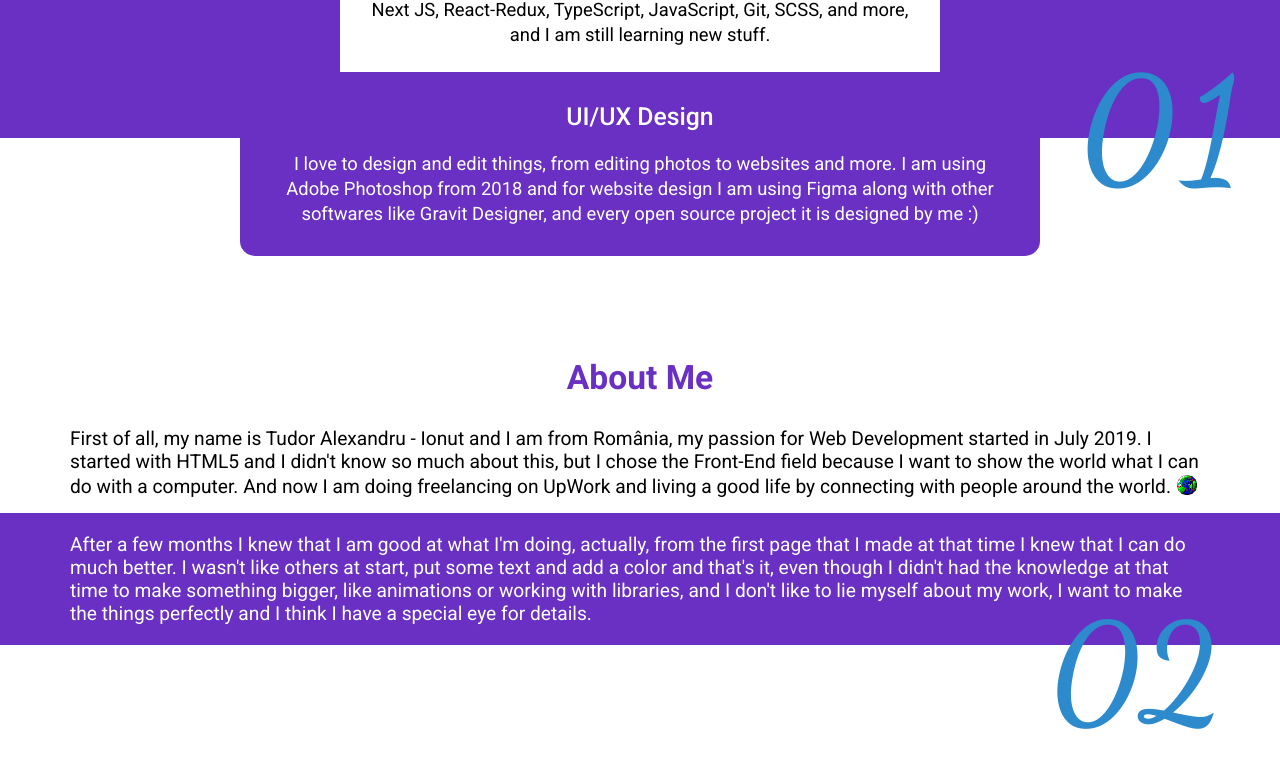
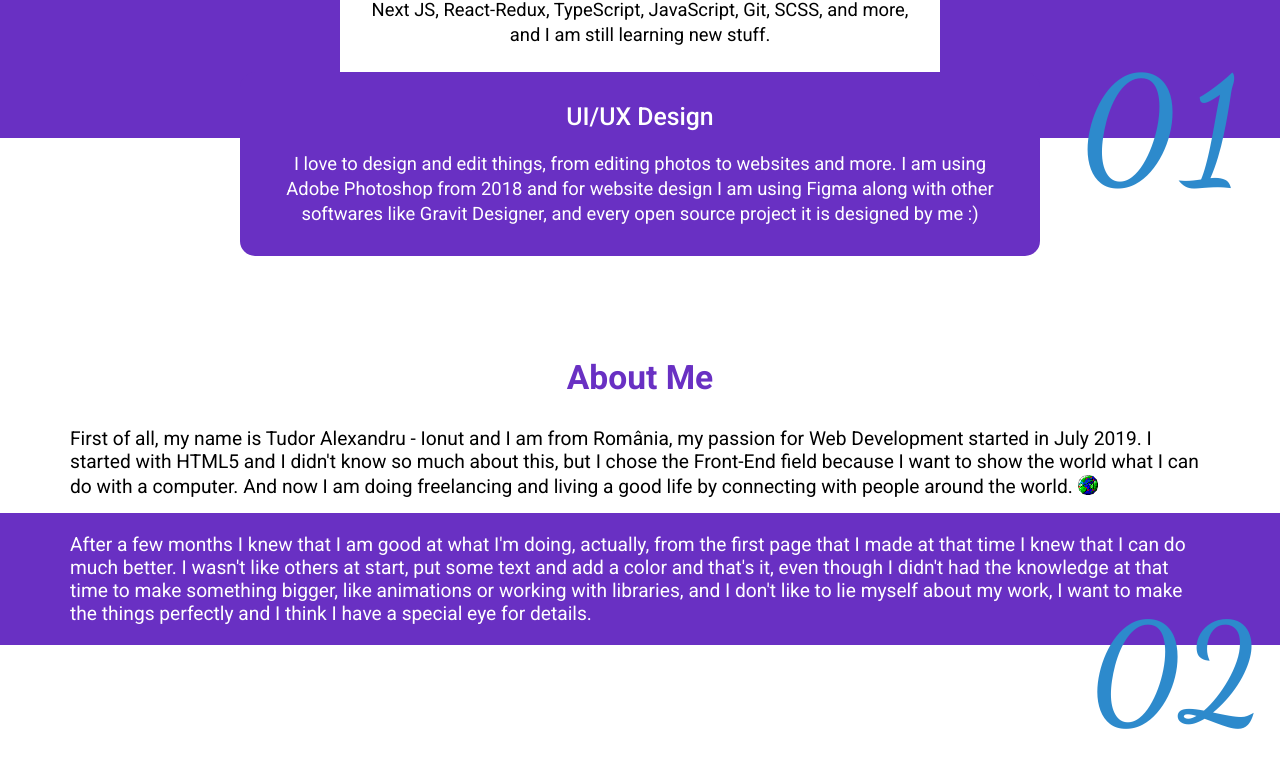
Before and after one commit to tudorale/portfolio-nextjs, a Next.js app: page / in a window 1280 px wide. Shown: the part 1991-2770 px from the top of the page. Before the commit the page ends 2746 px from the top, so only its background shows below. Built offline with nearby package versions, Linux system fonts and the light colour scheme.

Commit message:
fixing UI bugs & initiating hire me section

```diff
--- a/components/About/About.js
+++ b/components/About/About.js
@@ -4,19 +4,27 @@ import World from "../../public/world.png";
 function About() {
     return (
         <div className={styles.about}>
+
             <h1 className={styles.header}>About Me</h1>
-            <p className={styles.sectionOne}>First of all, my name is Tudor Alexandru - Ionut and I am from România, my passion for Web Development started in July 2019. I started with HTML5 and I didn&apos;t know so much about this, but I chose the Front-End field because I want to show the world what I can do with a computer.
-            And now I am doing freelancing on UpWork and living a good life by connecting with people around the world.
-                <span className={styles.additionalWrapper}>
-                    <Image width="20" height="20" className={styles.imageWorld} alt="world" src={World}/>
-                </span>
-            </p>
+            <div className={styles.sectionOne}>
+
+                First of all, my name is Tudor Alexandru - Ionut and I am from România, my passion for Web Development started in July 2019. I started with HTML5 and I didn&apos;t know so much about this, but I chose the Front-End field because I want to show the world what I can do with a computer.
+                And now I am doing freelancing and living a good life by connecting with people around the world.
+
+                <div className={styles.imageWrapper}>
+                    <Image width="20" height="20" alt="world" src={World}/>
+                </div>
+            </div>
+
             <div className={styles.aboutBanner}>
                 <div className={styles.wrapper}>
-                    <p>After a few months I knew that I am good at what I&apos;m doing, actually, from the first page that I made at that time I knew that I can do much better. I wasn&apos;t like others at start, put some text and add a color and that&apos;s it, even though I didn&apos;t had the knowledge at that time to make something bigger, like animations or working with libraries, and I don&apos;t like to lie myself about my work, I want to make the things perfectly and I think I have a special eye for details.</p>
-                    <h1 className={styles.number}>02</h1>
+                    <div className={styles.additionalWrapper}>
+                        <p>After a few months I knew that I am good at what I&apos;m doing, actually, from the first page that I made at that time I knew that I can do much better. I wasn&apos;t like others at start, put some text and add a color and that&apos;s it, even though I didn&apos;t had the knowledge at that time to make something bigger, like animations or working with libraries, and I don&apos;t like to lie myself about my work, I want to make the things perfectly and I think I have a special eye for details.</p>
+                        <h1 className={styles.number}>02</h1>
+                    </div>
                 </div>
             </div>
+
         </div>
     )
 }
--- a/components/About/About.module.css
+++ b/components/About/About.module.css
@@ -17,6 +17,13 @@
     font-size: 1.2rem;
 }
 
+.about .sectionOne .imageWrapper{
+    display: inline;
+    position: relative;
+    left: 5px;
+    top: 2px;
+}
+
 
 .aboutBanner{
     width: 100%;
@@ -33,18 +40,16 @@
     color: white;
 }
 
-.about .sectionOne .additionalWrapper{
-    display: inline;
+
+.about .aboutBanner .wrapper .additionalWrapper{
+    width: 100%;
     position: relative;
-    top: 2px;
-    left: 6px;
 }
 
-
-.number{
+.about .aboutBanner .wrapper .additionalWrapper .number{
     position: absolute;
-    right: 60px;
-    bottom: -110px;
+    right: -50px;
+    bottom: -130px;
     font-size: 8.5rem;
     font-family: "Dancing Script";
     color: var(--secondary-color);
--- /dev/null
+++ b/components/Hire/Hire.js
@@ -0,0 +1,18 @@
+import styles from "./Hire.module.css";
+
+function Hire() {
+    return (
+        <div className={styles.hire}>
+           <h1 className={styles.header}>Hire Me</h1>
+           <div className={styles.banner}>
+                <div className={styles.content}>
+                    <p>Do you have an idea that will make you a millionare but you need a website? Or you have a company that needs another man in the team? <b>I&apos;m here!</b></p>
+
+                    <form></form>
+               </div>
+           </div>
+        </div>
+    )
+}
+
+export default Hire
--- /dev/null
+++ b/components/Hire/Hire.module.css
@@ -0,0 +1,30 @@
+.hire{
+    position: relative;
+    top: 600px;
+    text-align: center;
+}
+
+.header{
+    color: var(--main-color);
+    font-size: 2.1rem;
+    margin-bottom: 30px;
+}
+
+.hire .banner{
+    width: 100%;
+    height: auto;
+    padding: 20px;
+    background: var(--main-color);
+
+}
+
+.hire .banner .content{
+    position: relative;
+    background: white;
+    color: black;
+    width: 1140px;
+    height: auto;
+    padding: 20px;
+    margin: 0 auto;
+    border-radius: 20px;
+}
--- a/components/Projects/Work.module.css
+++ b/components/Projects/Work.module.css
@@ -93,7 +93,7 @@
     text-decoration: underline;
 }
 
-.number{
+.work .secondCategory .number{
     position: absolute;
     right: -50px;
     font-size: 8.5rem;
--- a/components/Skills/Skills.module.css
+++ b/components/Skills/Skills.module.css
@@ -19,13 +19,13 @@
     margin: 0 auto;
 }
 
-.banner{
+.skills .banner{
     width: 100%;
     height: 300px;
     background: var(--main-color);
 }
 
-.banner .sectionOne, .banner .sectionTwo{
+.skills .banner .sectionOne, .skills .banner .sectionTwo{
     width: 600px;
     color: black;
     padding: 20px;
@@ -38,18 +38,18 @@
 }
 
 
-.banner .sectionOne h1, .banner .sectionTwo .title{
+.skills .banner .sectionOne h1, .skills .banner .sectionTwo .title{
     font-size: 1.55rem;
     font-weight: 500;
     margin-bottom: 20px;
 }
-.banner .sectionOne p, .banner .sectionTwo p{
+.skills .banner .sectionOne p, .skills .banner .sectionTwo p{
     font-size: 1.15rem;
     font-weight: 400;
     line-height: 25px;
 }
 
-.banner .sectionTwo{
+.skills .banner .sectionTwo{
     width: 800px;
     color: white;
     position: relative;
@@ -58,7 +58,7 @@
     top: -35px;
 }
 
-.number{
+.skills .banner .additionalWrapper .sectionTwo .number{
     position: absolute;
     right: -210px;
     bottom: 40px;
--- a/pages/index.js
+++ b/pages/index.js
@@ -7,6 +7,7 @@ import Computer from "../public/computer.png"
 import Work from '../components/Projects/Work'
 import Skills from '../components/Skills/Skills'
 import About from '../components/About/About'
+import Hire from "../components/Hire/Hire";
 
 export default function Home() {
 
@@ -45,7 +46,7 @@ export default function Home() {
 
         <div className={styles.content}>
           <div className={styles.left}>
-            <h1>I create beautiful websites with my hands and a computer <Image width="32" height="32" alt="computer" src={Computer}/></h1>
+            <div className={styles.bigText}>I create beautiful websites with my hands and a computer <Image width="32" height="32" alt="computer" src={Computer}/></div>
             <Link href="#contact" passHref className={styles.cta}>
               <button>
                 <svg xmlns="http://www.w3.org/2000/svg" width="24" height="24" viewBox="0 0 24 24"><path d="M23 0l-4.5 16.5-6.097-5.43 5.852-6.175-7.844 5.421-5.411-1.316 18-9zm-11 12.501v5.499l2.193-3.323-2.193-2.176zm-2.789 3.857l.94.934c-.875.885-1.773 1.933-2.125 3.375l-1.286-.314c.434-1.774 1.491-3.004 2.471-3.995zm-1.565 7.642c-.715 0-1.353-.279-1.887-.83-1.458.515-2.844-.044-3.576-1.084-.575-.817-.703-1.853-.353-2.845-.552-.534-.83-1.166-.83-1.884 0-1.562 1.16-2.803 3.24-2.586l.195 1.117c-.664.062-1.277.097-1.674.494-.668.668-.467 2.063.787 2.433-.832.836-.751 2.037-.127 2.696.654.69 1.903.799 2.765-.059.385 1.305 1.798 1.422 2.433.787.392-.392.431-.995.492-1.649l1.125.229c.2 1.979-1.009 3.181-2.59 3.181zm-3.318-7.032l.314 1.287c1.755-.43 2.953-1.45 3.989-2.471l-.938-.931c-.876.866-1.927 1.764-3.365 2.115z"/></svg>
@@ -388,6 +389,8 @@ export default function Home() {
         <Skills/>
 
         <About />
+
+        <Hire />
       </div>
      </div>
   )
--- a/styles/Home.module.css
+++ b/styles/Home.module.css
@@ -18,11 +18,10 @@
     color: white;
 }
 
-.left h1{
+.left .bigText{
     font-size: 3rem;
     width: 550px;
     font-weight: 500;
-
 }
 
 .left button{
@@ -112,3 +111,7 @@
     position: relative;
     top: 50px;
 }
+
+.imageWrapper{
+
+}
```
